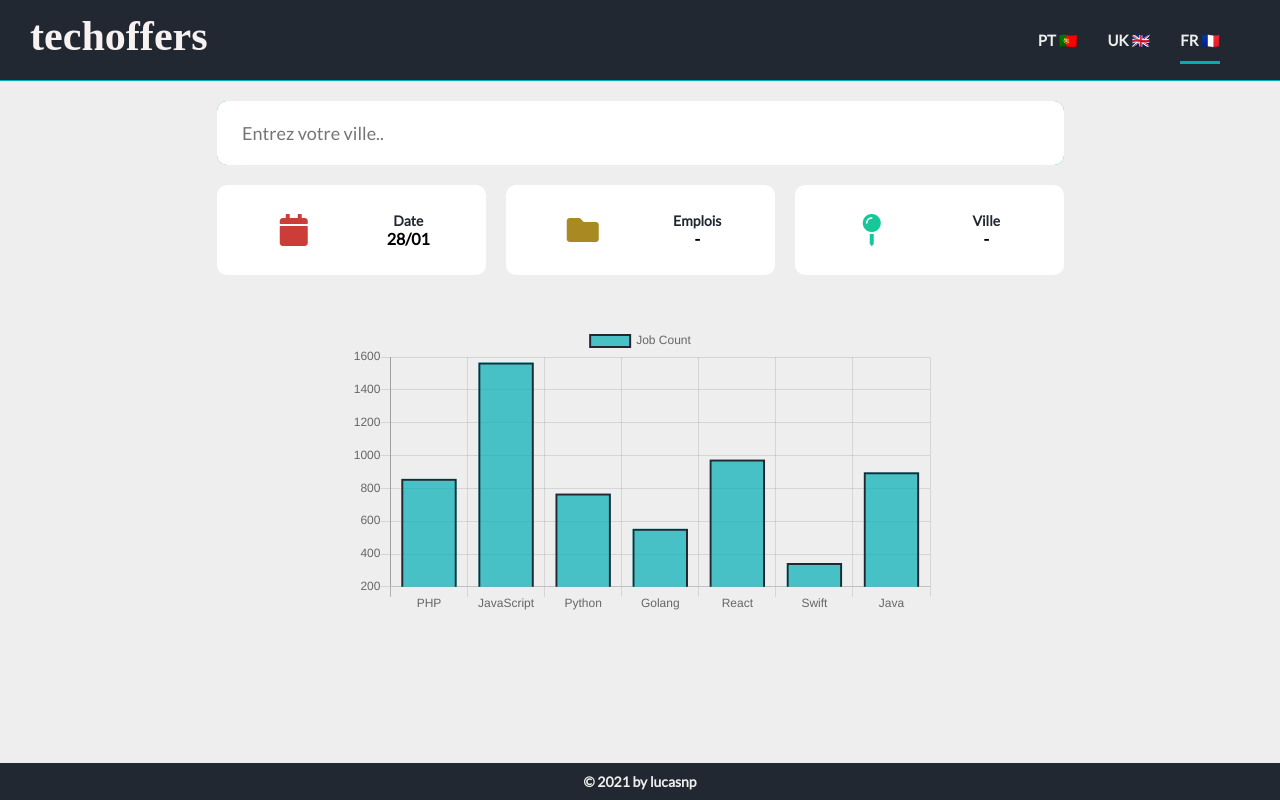
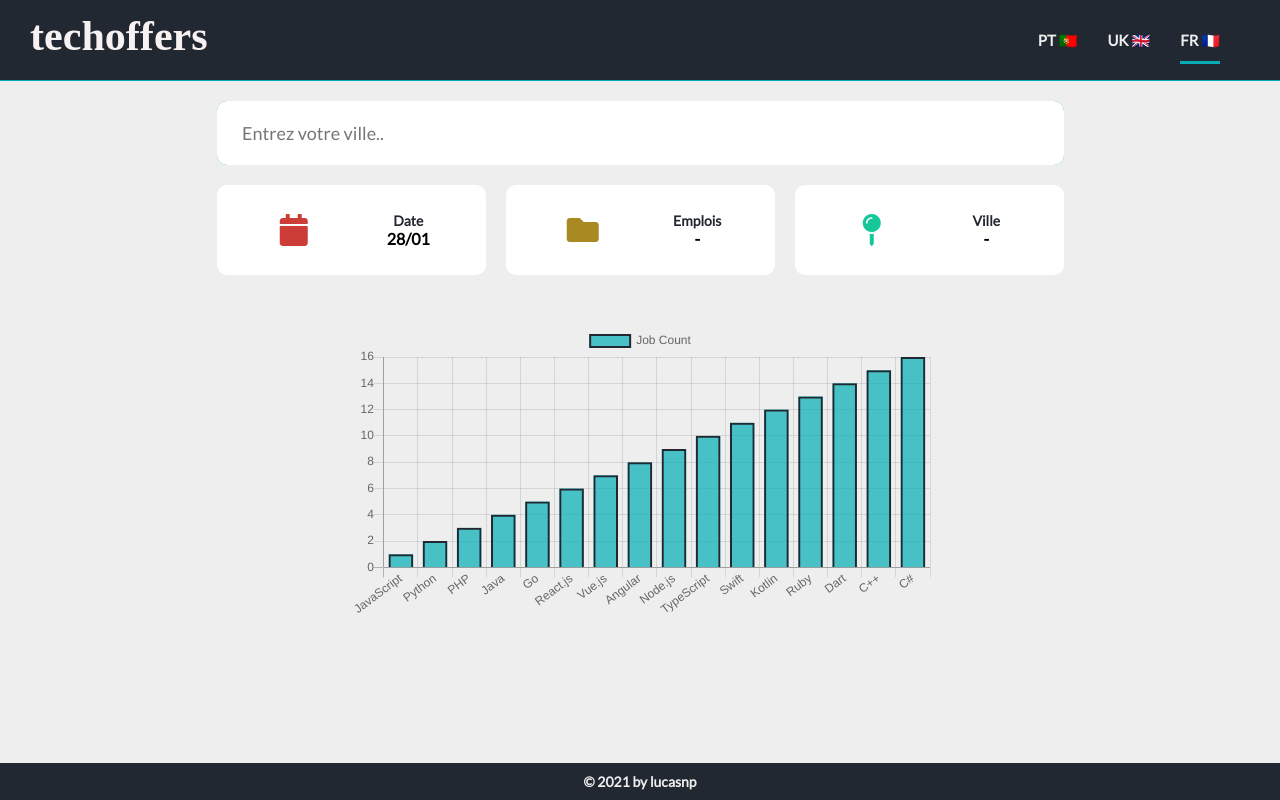
Before and after one commit to lucasnevespereira/TechOffers, a React (Create React App) app: page / in a window 1280 px wide. Built offline with nearby package versions, Linux system fonts and the light colour scheme.

Commit message:
handled displayed data on chart

```diff
--- a/package.json
+++ b/package.json
@@ -14,7 +14,6 @@
     "react-responsive": "^8.2.0",
     "react-router-dom": "^5.2.0",
     "react-scripts": "4.0.1",
-    "react-vis": "^1.11.7",
     "web-vitals": "^0.2.4"
   },
   "scripts": {
--- a/src/components/charts/BarChart.js
+++ b/src/components/charts/BarChart.js
@@ -1,8 +1,13 @@
-import React from "react";
+import React, { useContext } from "react";
 import { Bar } from "react-chartjs-2";
+import { CountContext } from "../../context/CountContext";
+import { techLabels } from "../../data/techs";
 
+const BarChart = () => {
+  const [count, setCount] = useContext(CountContext);
+  console.log(count);
   const data = {
-  labels: ["PHP", "JavaScript", "Python", "Golang", "React", "Swift", "Java"],
+    labels: techLabels,
     datasets: [
       {
         label: "Job Count",
@@ -11,12 +16,27 @@ const data = {
         borderWidth: 2,
         hoverBackgroundColor: "#222831",
         hoverBorderColor: "rgba(0, 173, 181, 1)",
-      data: [858, 1567, 769, 554, 976, 345, 898],
+        data: [
+          count.JavaScript,
+          count.Python,
+          count.PHP,
+          count.Java,
+          count.Go,
+          count.React,
+          count.Vue,
+          count.Angular,
+          count.Node,
+          count.TypeScript,
+          count.Swift,
+          count.Kotlin,
+          count.Ruby,
+          count.Dart,
+          count.Cplus,
+          count.Csharp,
+        ],
       },
     ],
   };
-
-const BarChart = () => {
   return (
     <div>
       <Bar
--- a/src/components/main/Main.js
+++ b/src/components/main/Main.js
@@ -1,8 +1,8 @@
 import "./Main.css";
-import Chart from "../charts/Chart";
 import Searchbox from "../searchbox/Searchbox";
 import { useContext } from "react";
 import { AppContext } from "../../context/AppContext";
+import { CountProvider } from "../../context/CountContext";
 import BarChart from "../charts/BarChart";
 
 const Main = () => {
@@ -57,9 +57,11 @@ const Main = () => {
           </div>
         </div>
         <div className="charts">
-          <div></div>
-          <BarChart className="barchart" />
-          <div></div>
+          <CountProvider>
+            <div></div>
+            <BarChart />
+            <div></div>
+          </CountProvider>
           {/* <Chart /> */}
           {/* <div className="charts__container">
             <div className="charts__container__title">
--- a/src/context/CountContext.js
+++ b/src/context/CountContext.js
@@ -1,9 +1,10 @@
 import React, { createContext, useState } from "react";
+import { techCount } from "../data/techs";
 
 export const CountContext = createContext();
 
 export const CountProvider = (props) => {
-  const [count, setCount] = useState({});
+  const [count, setCount] = useState(techCount);
   return (
     <CountContext.Provider value={[count, setCount]}>
       {props.children}
--- /dev/null
+++ b/src/data/techs.js
@@ -0,0 +1,37 @@
+export const techCount = {
+  JavaScript: 1,
+  Python: 2,
+  PHP: 3,
+  Java: 4,
+  Go: 5,
+  React: 6,
+  Vue: 7,
+  Angular: 8,
+  Node: 9,
+  TypeScript: 10,
+  Swift: 11,
+  Kotlin: 12,
+  Ruby: 13,
+  Dart: 14,
+  Cplus: 15,
+  Csharp: 16,
+};
+
+export const techLabels = [
+  "JavaScript",
+  "Python",
+  "PHP",
+  "Java",
+  "Go",
+  "React.js",
+  "Vue.js",
+  "Angular",
+  "Node.js",
+  "TypeScript",
+  "Swift",
+  "Kotlin",
+  "Ruby",
+  "Dart",
+  "C++",
+  "C#",
+];
```
Also changed, not shown: 2 other files (tests, documents, lock files or other folders). Lines whose indentation alone changed are shown as unchanged.
